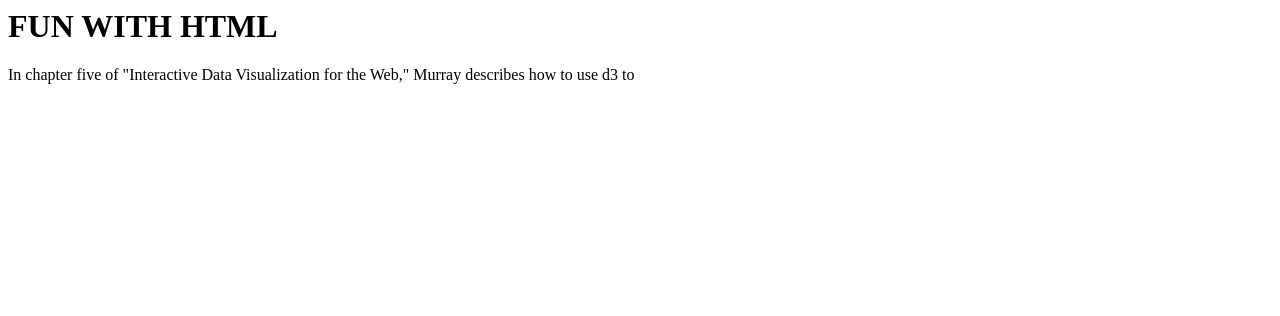
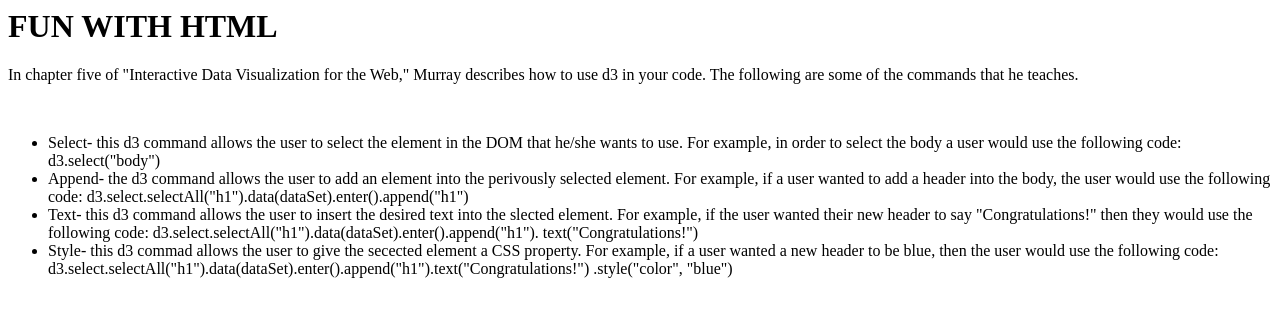
Before and after one commit to matherlyr/drawingHTML, a plain HTML site: page index.html in a window 1280 px wide. Drawn offline with Linux system fonts and the light colour scheme.

Commit message:
Update index.html

```diff
--- a/index.html
+++ b/index.html
@@ -1,6 +1,19 @@
 <html>
 <body>
 <h1>FUN WITH HTML</h1>
-<p>In chapter five of "Interactive Data Visualization for the Web," Murray describes how to use d3 to
+<p>In chapter five of "Interactive Data Visualization for the Web," Murray describes how to use d3 in your code. The following are some
+    of the commands that he teaches.</p><br>
+<ul>
+  <li>Select- this d3 command allows the user to select the element in the DOM that he/she wants to use. For example, in order to select
+       the body a user would use the following code: d3.select("body")</li>
+  <li>Append- the d3 command allows the user to add an element into the perivously selected element. For example, if a user wanted to add a
+       header into the body, the user would use the following code: d3.select.selectAll("h1").data(dataSet).enter().append("h1")</li>
+  <li>Text- this d3 command allows the user to insert the desired text into the slected element. For example, if the user wanted their new
+        header to say "Congratulations!" then they would use the following code: d3.select.selectAll("h1").data(dataSet).enter().append("h1").
+        text("Congratulations!")</li>
+  <li>Style- this d3 commad allows the user to give the secected element a CSS property. For example, if a user wanted a new header to be blue,
+        then the user would use the following code: d3.select.selectAll("h1").data(dataSet).enter().append("h1").text("Congratulations!")
+        .style("color", "blue")</li>
+</ul>
 </body>
 </html>
```
